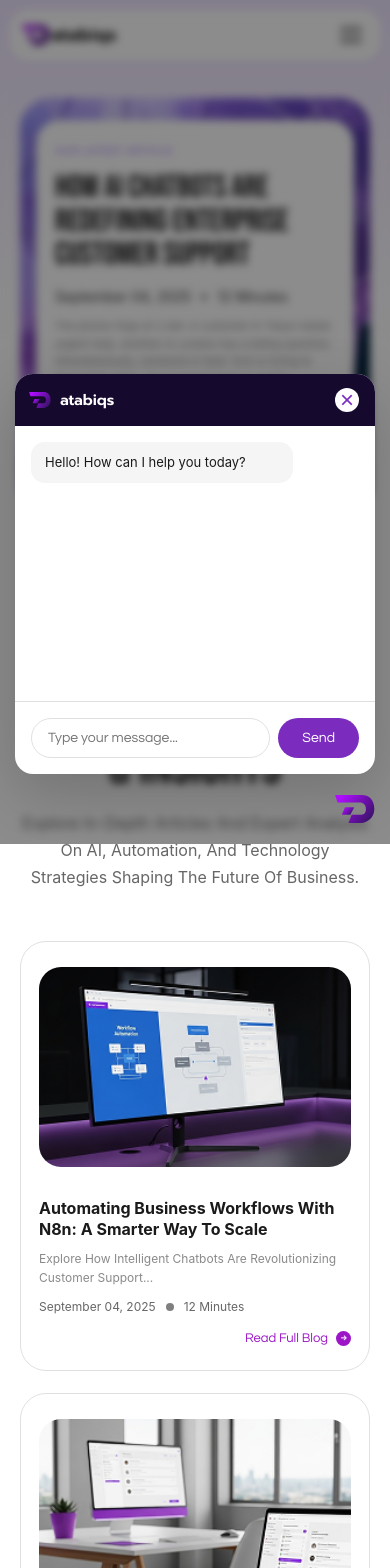
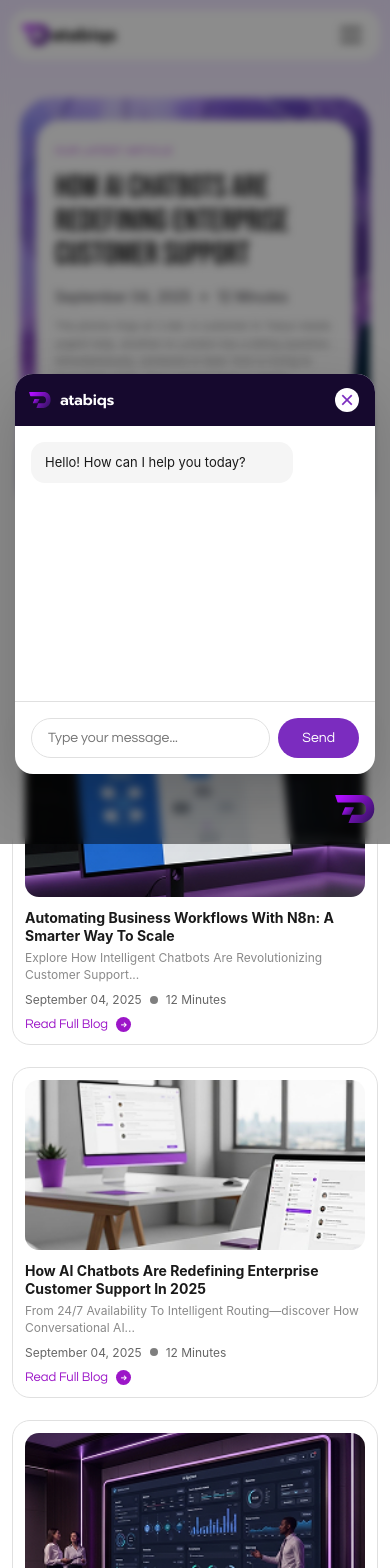
Before and after one commit to JAFFARDEV12/databiqs-website, a React (Create React App) app: page /blog-page in a window 390 px wide. Shown: the top 1568 px of the page. Built offline with nearby package versions, Linux system fonts and the light colour scheme.

Commit message:
home pag, blog--page blog-details issues fix

```diff
--- a/src/components/blog-page/HeroBlog.css
+++ b/src/components/blog-page/HeroBlog.css
@@ -72,7 +72,7 @@
   font-weight: 500;
   text-transform: uppercase;
   letter-spacing: 1px;
-  color: #894CFB;
+  color: #9C16C8;
   margin-bottom: 12px;
   opacity: 0;
   transform: translateY(10px);
--- a/src/components/blog-page/InsightsGrid.css
+++ b/src/components/blog-page/InsightsGrid.css
@@ -60,21 +60,20 @@
 /* grid: exactly 1200 wide layout -> 576 + 48 + 576 */
 .insGrid__grid {
   display: grid;
-  grid-template-columns: 576px 576px;
-  justify-content: space-between;
+  grid-template-columns: repeat(2, minmax(0, 1fr));
   gap: 48px;
 }
 
 /* card: figma 576 x 252, reduced by 10px */
 .insCard {
-  width: 576px;
-  height: 220px !important;
+  width: 100%;
+  min-height: 220px;
   border-radius: 26px;
   border: 1px solid #E0E0E0;
   background: #ffffff;
   padding: 18px;
   display: grid;
-  grid-template-columns: 260px 1fr;
+  grid-template-columns: minmax(200px, 260px) minmax(0, 1fr);
   gap: 18px;
   align-items: center;
   overflow: hidden;
@@ -103,6 +102,7 @@
   color: #1a1a1a;
   margin: 0 0 8px 0;
   line-height: 1.35;
+  overflow-wrap: anywhere;
 }
 
 .insCard__desc {
@@ -110,11 +110,17 @@
   line-height: 1.6;
   color: #8a8a8a;
   margin: 0 0 10px 0;
+  overflow-wrap: anywhere;
+  display: -webkit-box;
+  -webkit-line-clamp: 3;
+  -webkit-box-orient: vertical;
+  overflow: hidden;
 }
 
 .insCard__meta {
   display: flex;
   align-items: center;
+  flex-wrap: wrap;
   gap: 10px;
   font-size: 12px;
   color: #666666;
@@ -134,6 +140,10 @@
   display: flex;
   align-items: center;
   width: 100%;
+}
+
+.insCard__footer .purpleBtn--inline {
+  margin-left: 0;
 }
 
 .insCard__cta {
@@ -204,25 +214,73 @@
 /* responsive */
 @media (max-width: 1250px) {
   .insGrid__grid {
-    grid-template-columns: 1fr 1fr;
-    gap: 30px;
+    grid-template-columns: repeat(2, minmax(0, 1fr));
+    gap: 24px;
   }
 
   .insCard {
     width: 100%;
-    height: auto;
-    grid-template-columns: 240px 1fr;
+    min-height: 208px;
+    grid-template-columns: minmax(170px, 220px) minmax(0, 1fr);
+    gap: 14px;
+    padding: 14px;
   }
 
   .insCard__imgWrap {
-    width: 240px;
-    height: 170px;
+    width: 100%;
+    height: 150px;
+  }
+
+  .insCard__title {
+    font-size: 15px;
+    line-height: 1.28;
+    margin-bottom: 6px;
+  }
+
+  .insCard__desc {
+    line-height: 1.45;
+    margin-bottom: 8px;
+    -webkit-line-clamp: 2;
+  }
+}
+
+@media (max-width: 1024px) {
+  .insGrid {
+    padding: 0 20px 44px;
+  }
+
+  .insGrid__container {
+    padding-top: 12px;
+  }
+
+  .insGrid__title {
+    font-size: clamp(34px, 6vw, 46px);
+  }
+
+  .insGrid__subtitle {
+    font-size: 15px;
+    line-height: 1.55;
+    margin-bottom: 30px;
+  }
+
+  .insGrid__grid {
+    grid-template-columns: 1fr;
+    gap: 18px;
+  }
+
+  .insCard {
+    min-height: 210px;
+    grid-template-columns: minmax(190px, 260px) minmax(0, 1fr);
+  }
+
+  .insCard__imgWrap {
+    height: 160px;
   }
 }
 
 @media (max-width: 900px) {
   .insGrid {
-    padding: 70px 20px 80px;
+    padding: 0 16px 40px;
   }
 
   .insGrid__grid {
@@ -231,13 +289,86 @@
   }
 
   .insCard {
+    grid-template-columns: minmax(170px, 220px) minmax(0, 1fr);
+    min-height: 190px;
+    align-items: center;
+  }
+
+  .insCard__imgWrap {
+    width: 100%;
+    height: 140px;
+  }
+
+  .insCard__title {
+    font-size: 14px;
+    line-height: 1.25;
+  }
+
+  .insCard__desc {
+    -webkit-line-clamp: 2;
+    line-height: 1.35;
+    margin-bottom: 6px;
+  }
+
+  .insCard__meta {
+    margin-bottom: 8px;
+    gap: 8px;
+  }
+}
+
+@media (max-width: 768px) {
+  .insCard {
     grid-template-columns: 1fr;
-    height: 430px !important;
+    min-height: unset;
+    align-items: start;
   }
 
   .insCard__imgWrap {
     width: 100%;
     height: 200px;
   }
+}
 
+@media (max-width: 480px) {
+  .insGrid {
+    padding: 0 12px 32px;
+  }
+
+  .insGrid__pill {
+    font-size: 12px;
+    padding: 8px 14px;
+    margin-bottom: 12px;
+  }
+
+  .insGrid__title {
+    font-size: clamp(28px, 8vw, 34px);
+    margin-bottom: 10px;
+  }
+
+  .insGrid__subtitle {
+    font-size: 13px;
+    line-height: 1.45;
+    margin-bottom: 20px;
+  }
+
+  .insCard {
+    padding: 12px;
+    border-radius: 18px;
+    gap: 12px;
+  }
+
+  .insCard__imgWrap {
+    height: 170px;
+    border-radius: 14px;
+  }
+
+  .insCard__title {
+    font-size: 14px;
+  }
+
+  .insCard__desc {
+    font-size: 12px;
+    line-height: 1.4;
+    -webkit-line-clamp: 3;
+  }
 }
```
